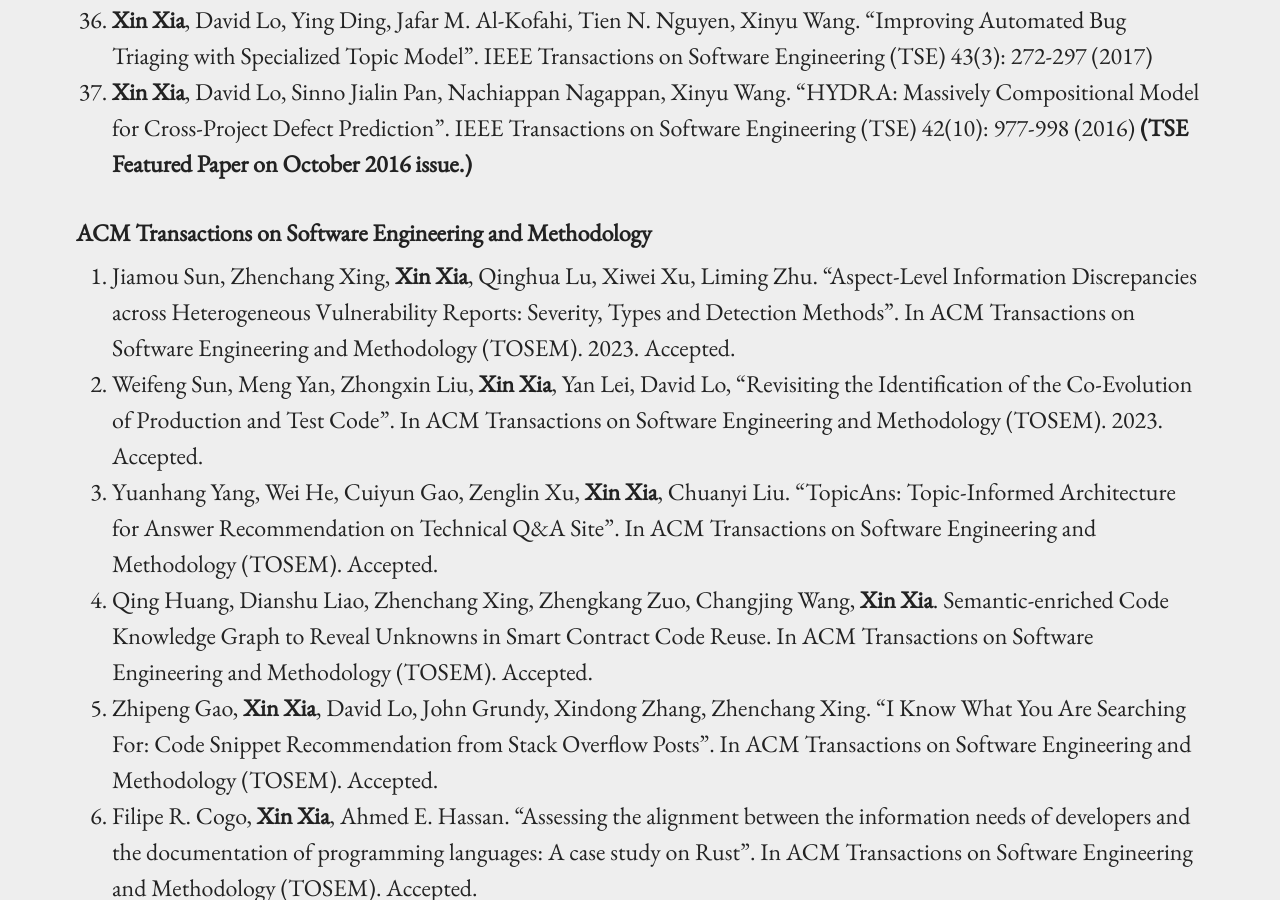
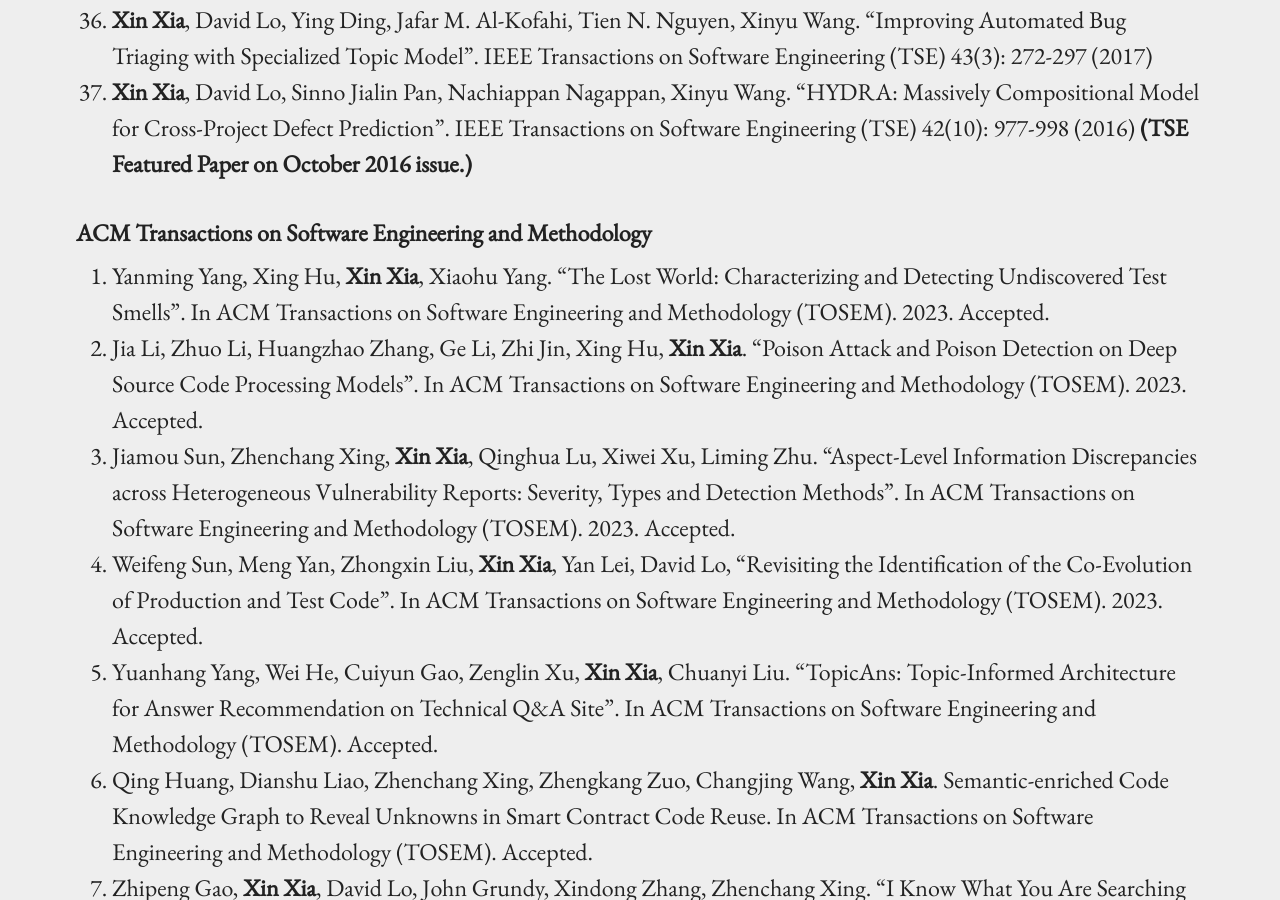
Before and after one commit to xin-xia/xin-xia.github.io, a Jekyll site: the page built from index.md, in a window 1280 px wide and 900 px high, scrolled down 4435 px. Built offline with Jekyll 4.4.1, drawn with Linux system fonts in a browser that asks for light colours.

Commit message:
Update index.md

```diff
--- a/index.md
+++ b/index.md
@@ -79,6 +79,8 @@ Data Science, AI and SE, Mining Software Repositories, Empirical Software Engine
  <strong>(TSE Featured Paper on October 2016 issue.)</strong>     <br />
 
 #### ACM Transactions on Software Engineering and Methodology
+1. Yanming Yang, Xing Hu,  <strong>Xin Xia</strong>, Xiaohu Yang. "The Lost World: Characterizing and Detecting Undiscovered Test Smells".  In ACM Transactions on Software Engineering and Methodology (TOSEM). 2023. Accepted.     <br />
+1. Jia Li, Zhuo Li, Huangzhao Zhang, Ge Li, Zhi Jin, Xing Hu,  <strong>Xin Xia</strong>. "Poison Attack and Poison Detection on Deep Source Code Processing Models". In ACM Transactions on Software Engineering and Methodology (TOSEM). 2023. Accepted.     <br />
 1. Jiamou Sun, Zhenchang Xing,  <strong>Xin Xia</strong>, Qinghua Lu, Xiwei Xu, Liming Zhu. "Aspect-Level Information Discrepancies across Heterogeneous Vulnerability Reports: Severity, Types and Detection Methods". In ACM Transactions on Software Engineering and Methodology (TOSEM). 2023. Accepted.   <br />
 1.  Weifeng Sun, Meng Yan, Zhongxin Liu,  <strong>Xin Xia</strong>, Yan Lei, David Lo, "Revisiting the Identification of the Co-Evolution of Production and Test Code". In ACM Transactions on Software Engineering and Methodology (TOSEM). 2023. Accepted. <br />
 1. Yuanhang Yang, Wei He, Cuiyun Gao, Zenglin Xu,  <strong>Xin Xia</strong>, Chuanyi Liu.  "TopicAns: Topic-Informed Architecture for Answer Recommendation on Technical Q&A Site". In ACM Transactions on Software Engineering and Methodology (TOSEM). Accepted.     <br />
```
